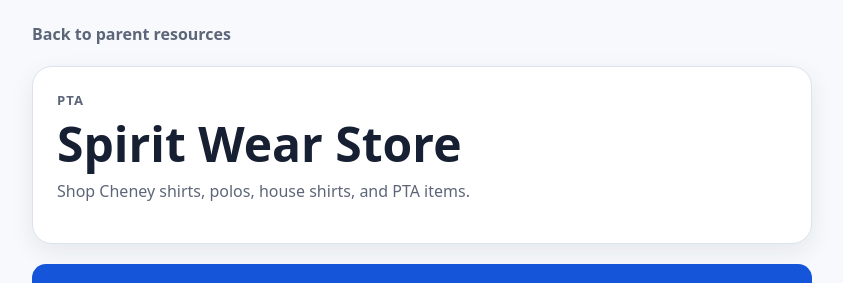
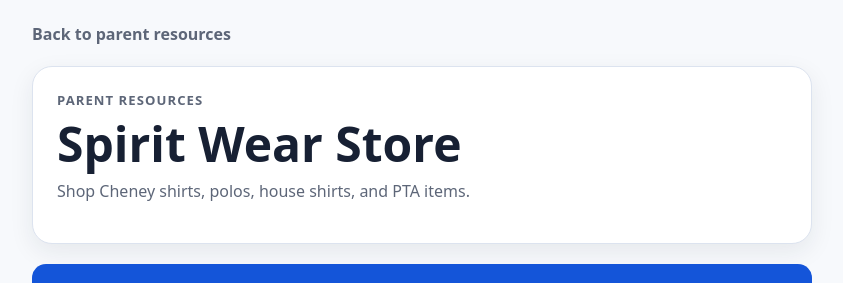
Before and after one commit to matthewtckr/cheneypta, a Jekyll site: the page built from _resources/spirit-wear.md, in a window 1280 px wide. Shown: the part 234-517 px from the top of the page, without its empty margins (218-1061 px from the left). Built offline with Jekyll 4.4.1, drawn with Linux system fonts in a browser that asks for light colours.

Commit message:
Move spirit wear into parent resources

```diff
--- a/_resources/spirit-wear.md
+++ b/_resources/spirit-wear.md
@@ -1,8 +1,9 @@
 ---
 title: Spirit Wear Store
 description: Shop Cheney shirts, polos, house shirts, and PTA items.
-category: PTA
-order: 50
+category: Parent Resources
+category_es: Recursos para familias
+order: 110
 external_url: https://cheneypta.givebacks.com/shop
 last_updated: 2026-07-04
 content_en: |
```
